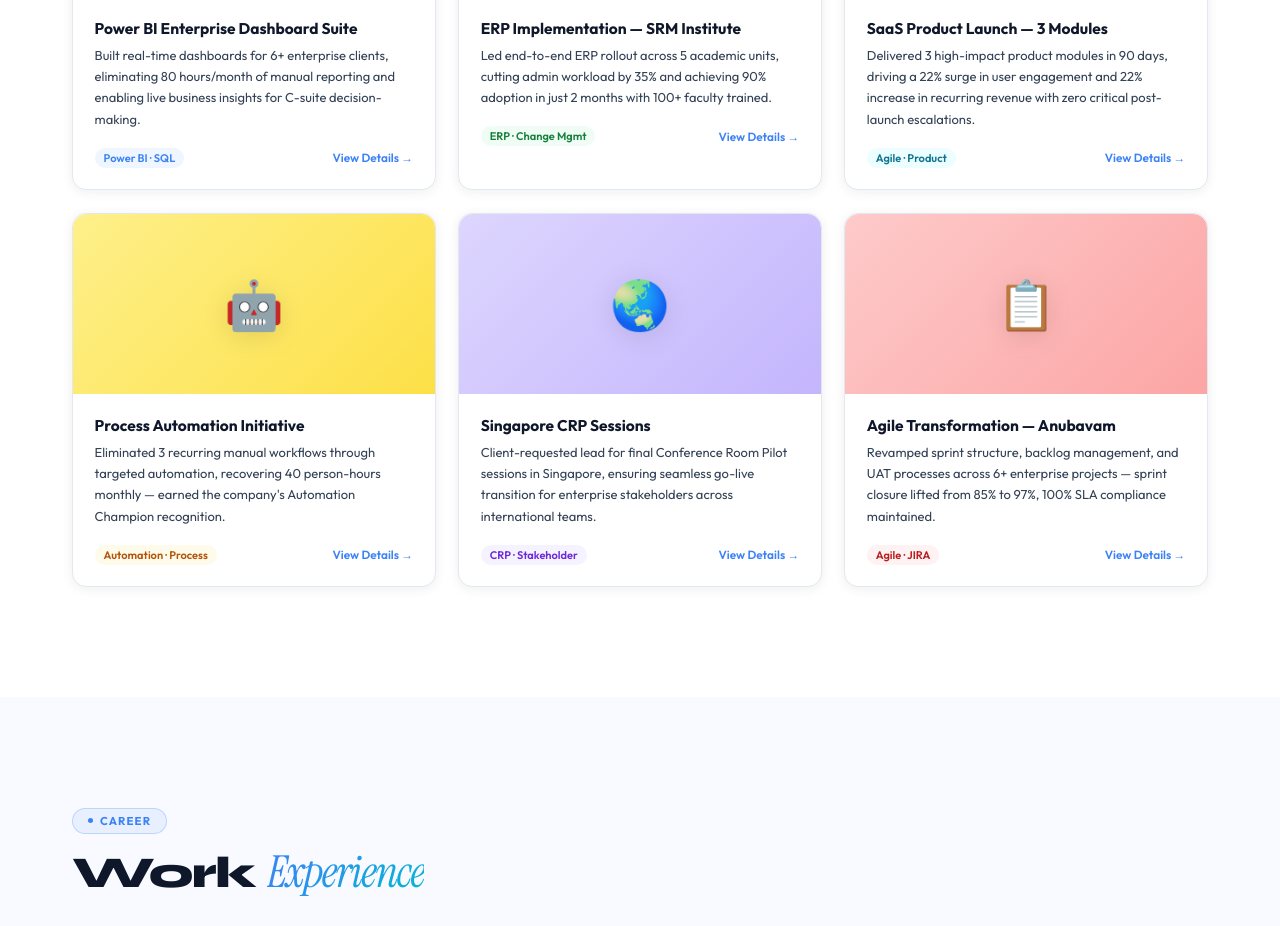
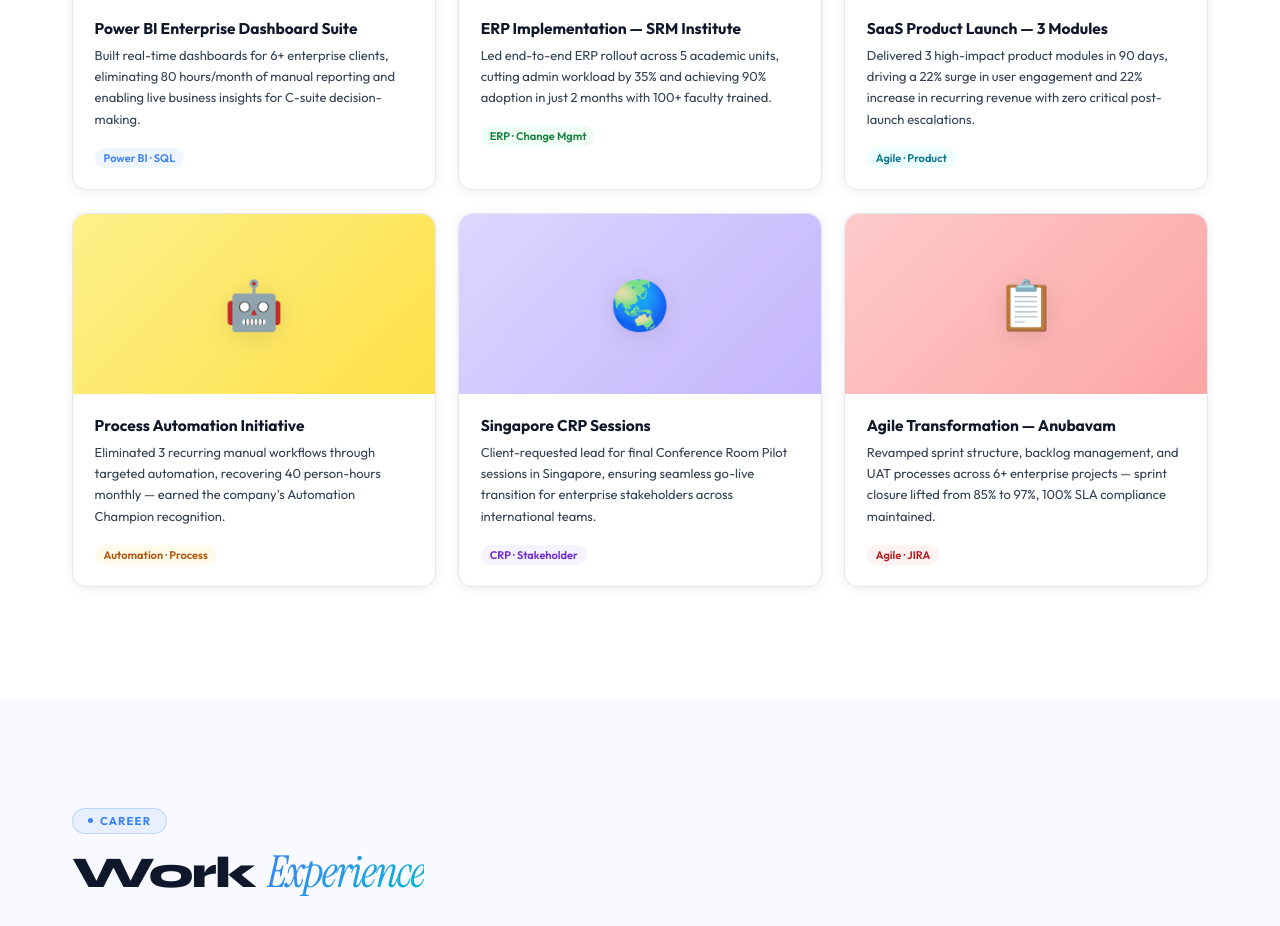
Before and after one commit to Vigneshashokanit/portfolio, a plain HTML site: page index.html in a window 1280 px wide. Shown: the part 2481-3407 px from the top of the page. Drawn offline with Linux system fonts and the light colour scheme.

Commit message:
Update index.html
replaced View Details → by space

```diff
--- a/index.html
+++ b/index.html
@@ -461,27 +461,27 @@ footer{background:var(--navy);padding:2.8rem 0}
     <div class="port-grid">
       <div class="port-card reveal" style="transition-delay:.05s">
         <div class="port-img" style="background:linear-gradient(135deg,#c7d2fe 0%,#a5b4fc 100%)"><div class="port-ico">📊</div></div>
-        <div class="port-body"><div class="port-ttl">Power BI Enterprise Dashboard Suite</div><div class="port-dsc">Built real-time dashboards for 6+ enterprise clients, eliminating 80 hours/month of manual reporting and enabling live business insights for C-suite decision-making.</div><div class="port-meta"><span class="ptag pt-b">Power BI · SQL</span><a href="#" class="port-lnk">View Details →</a></div></div>
+        <div class="port-body"><div class="port-ttl">Power BI Enterprise Dashboard Suite</div><div class="port-dsc">Built real-time dashboards for 6+ enterprise clients, eliminating 80 hours/month of manual reporting and enabling live business insights for C-suite decision-making.</div><div class="port-meta"><span class="ptag pt-b">Power BI · SQL</span><a href="#" class="port-lnk"> </a></div></div>
       </div>
       <div class="port-card reveal" style="transition-delay:.1s">
         <div class="port-img" style="background:linear-gradient(135deg,#a7f3d0 0%,#6ee7b7 100%)"><div class="port-ico">🏫</div></div>
-        <div class="port-body"><div class="port-ttl">ERP Implementation — SRM Institute</div><div class="port-dsc">Led end-to-end ERP rollout across 5 academic units, cutting admin workload by 35% and achieving 90% adoption in just 2 months with 100+ faculty trained.</div><div class="port-meta"><span class="ptag pt-g">ERP · Change Mgmt</span><a href="#" class="port-lnk">View Details →</a></div></div>
+        <div class="port-body"><div class="port-ttl">ERP Implementation — SRM Institute</div><div class="port-dsc">Led end-to-end ERP rollout across 5 academic units, cutting admin workload by 35% and achieving 90% adoption in just 2 months with 100+ faculty trained.</div><div class="port-meta"><span class="ptag pt-g">ERP · Change Mgmt</span><a href="#" class="port-lnk"> </a></div></div>
       </div>
       <div class="port-card reveal" style="transition-delay:.15s">
         <div class="port-img" style="background:linear-gradient(135deg,#a5f3fc 0%,#67e8f9 100%)"><div class="port-ico">🚀</div></div>
-        <div class="port-body"><div class="port-ttl">SaaS Product Launch — 3 Modules</div><div class="port-dsc">Delivered 3 high-impact product modules in 90 days, driving a 22% surge in user engagement and 22% increase in recurring revenue with zero critical post-launch escalations.</div><div class="port-meta"><span class="ptag pt-t">Agile · Product</span><a href="#" class="port-lnk">View Details →</a></div></div>
+        <div class="port-body"><div class="port-ttl">SaaS Product Launch — 3 Modules</div><div class="port-dsc">Delivered 3 high-impact product modules in 90 days, driving a 22% surge in user engagement and 22% increase in recurring revenue with zero critical post-launch escalations.</div><div class="port-meta"><span class="ptag pt-t">Agile · Product</span><a href="#" class="port-lnk"> </a></div></div>
       </div>
       <div class="port-card reveal" style="transition-delay:.2s">
         <div class="port-img" style="background:linear-gradient(135deg,#fef08a 0%,#fde047 100%)"><div class="port-ico">🤖</div></div>
-        <div class="port-body"><div class="port-ttl">Process Automation Initiative</div><div class="port-dsc">Eliminated 3 recurring manual workflows through targeted automation, recovering 40 person-hours monthly — earned the company's Automation Champion recognition.</div><div class="port-meta"><span class="ptag pt-a">Automation · Process</span><a href="#" class="port-lnk">View Details →</a></div></div>
+        <div class="port-body"><div class="port-ttl">Process Automation Initiative</div><div class="port-dsc">Eliminated 3 recurring manual workflows through targeted automation, recovering 40 person-hours monthly — earned the company's Automation Champion recognition.</div><div class="port-meta"><span class="ptag pt-a">Automation · Process</span><a href="#" class="port-lnk"> </a></div></div>
       </div>
       <div class="port-card reveal" style="transition-delay:.25s">
         <div class="port-img" style="background:linear-gradient(135deg,#ddd6fe 0%,#c4b5fd 100%)"><div class="port-ico">🌏</div></div>
-        <div class="port-body"><div class="port-ttl">Singapore CRP Sessions</div><div class="port-dsc">Client-requested lead for final Conference Room Pilot sessions in Singapore, ensuring seamless go-live transition for enterprise stakeholders across international teams.</div><div class="port-meta"><span class="ptag pt-v">CRP · Stakeholder</span><a href="#" class="port-lnk">View Details →</a></div></div>
+        <div class="port-body"><div class="port-ttl">Singapore CRP Sessions</div><div class="port-dsc">Client-requested lead for final Conference Room Pilot sessions in Singapore, ensuring seamless go-live transition for enterprise stakeholders across international teams.</div><div class="port-meta"><span class="ptag pt-v">CRP · Stakeholder</span><a href="#" class="port-lnk"> </a></div></div>
       </div>
       <div class="port-card reveal" style="transition-delay:.3s">
         <div class="port-img" style="background:linear-gradient(135deg,#fecaca 0%,#fca5a5 100%)"><div class="port-ico">📋</div></div>
-        <div class="port-body"><div class="port-ttl">Agile Transformation — Anubavam</div><div class="port-dsc">Revamped sprint structure, backlog management, and UAT processes across 6+ enterprise projects — sprint closure lifted from 85% to 97%, 100% SLA compliance maintained.</div><div class="port-meta"><span class="ptag pt-r">Agile · JIRA</span><a href="#" class="port-lnk">View Details →</a></div></div>
+        <div class="port-body"><div class="port-ttl">Agile Transformation — Anubavam</div><div class="port-dsc">Revamped sprint structure, backlog management, and UAT processes across 6+ enterprise projects — sprint closure lifted from 85% to 97%, 100% SLA compliance maintained.</div><div class="port-meta"><span class="ptag pt-r">Agile · JIRA</span><a href="#" class="port-lnk"> </a></div></div>
       </div>
     </div>
   </div>
```
